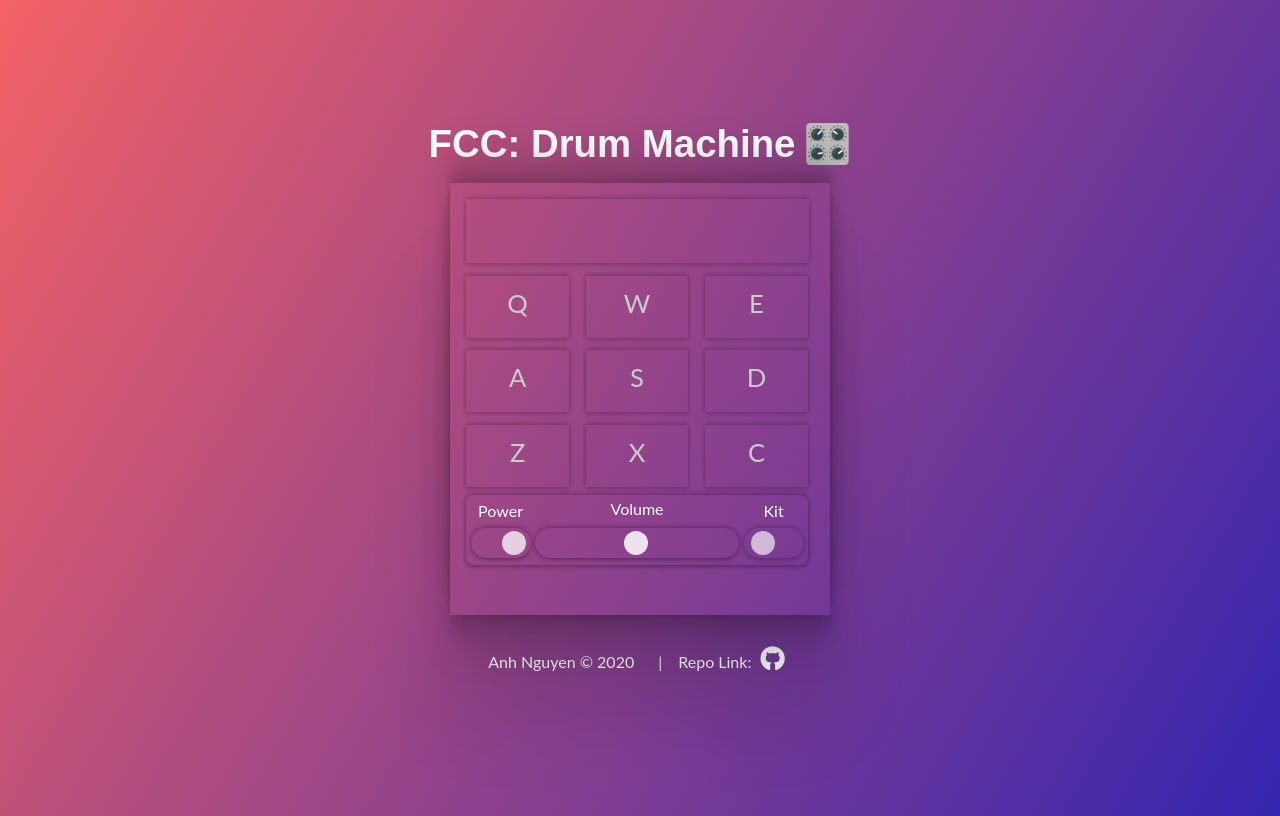
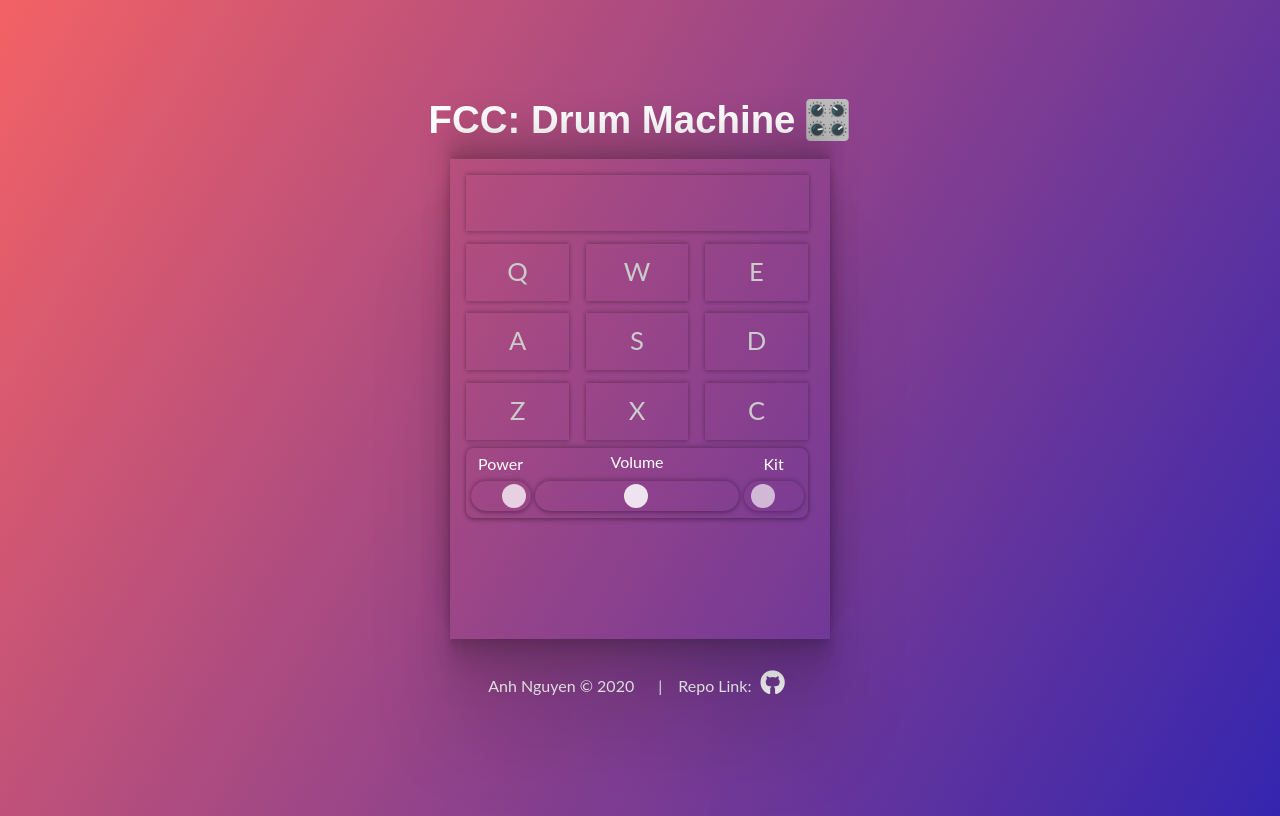
Before and after one commit to ahbernhardt/drum-machine, a React (Create React App) app: page / in a window 1280 px wide. Built offline with nearby package versions, Linux system fonts and the light colour scheme.

Commit message:
change container height

```diff
--- a/src/App.css
+++ b/src/App.css
@@ -11,7 +11,7 @@ main {
 
 .container {
     width: 30%;
-    height: 54%;
+    height: 60%;
     z-index: 2;
     position: relative;
     overflow: hidden;
--- a/src/components/Display/Display.css
+++ b/src/components/Display/Display.css
@@ -1,5 +1,5 @@
 .display-panel{
-    height: 2rem;
+    height: 1.5rem;
     width: 91%;
     padding: 1rem;
     margin-bottom: 0.5em;
--- a/src/components/DrumPadHolder/DrumPadHolder.css
+++ b/src/components/DrumPadHolder/DrumPadHolder.css
@@ -8,7 +8,7 @@
     width: 30%;
     padding-top: 12px;
     margin: 0.3rem 0 0.3em 0;
-    height: 50px;
+    height: 45px;
     color: #CCCCCC;
     text-align: center;
     line-height: normal;
```
Also changed, not shown: src/components/Controller/Controller.js (+8 -5 lines), src/components/Controller/Controller.css (line endings or trailing spaces).
